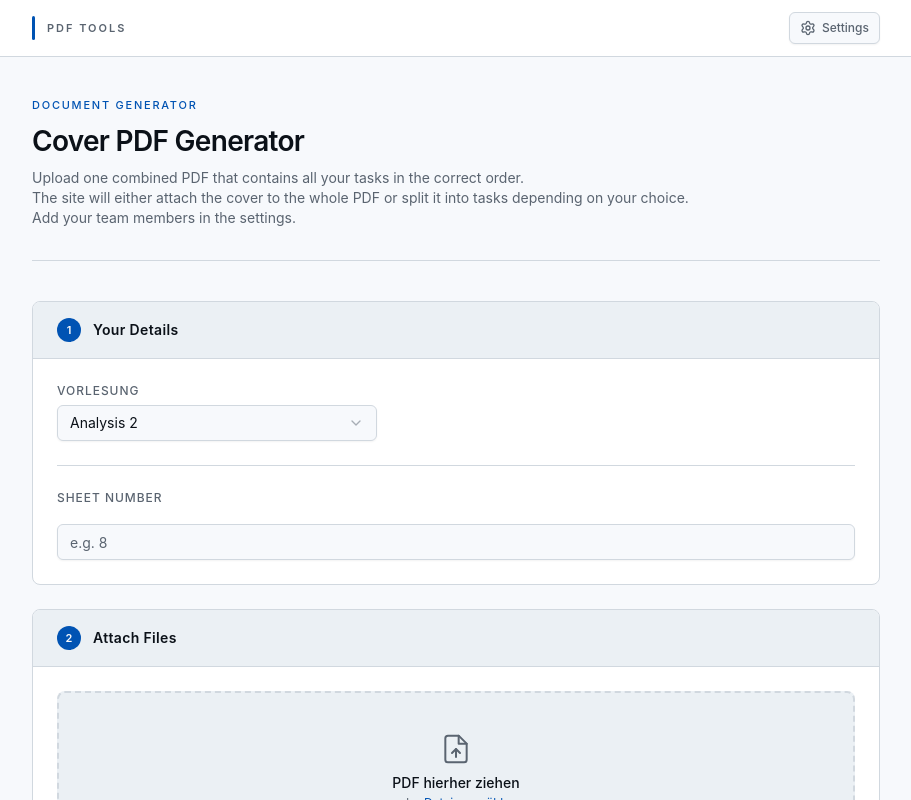
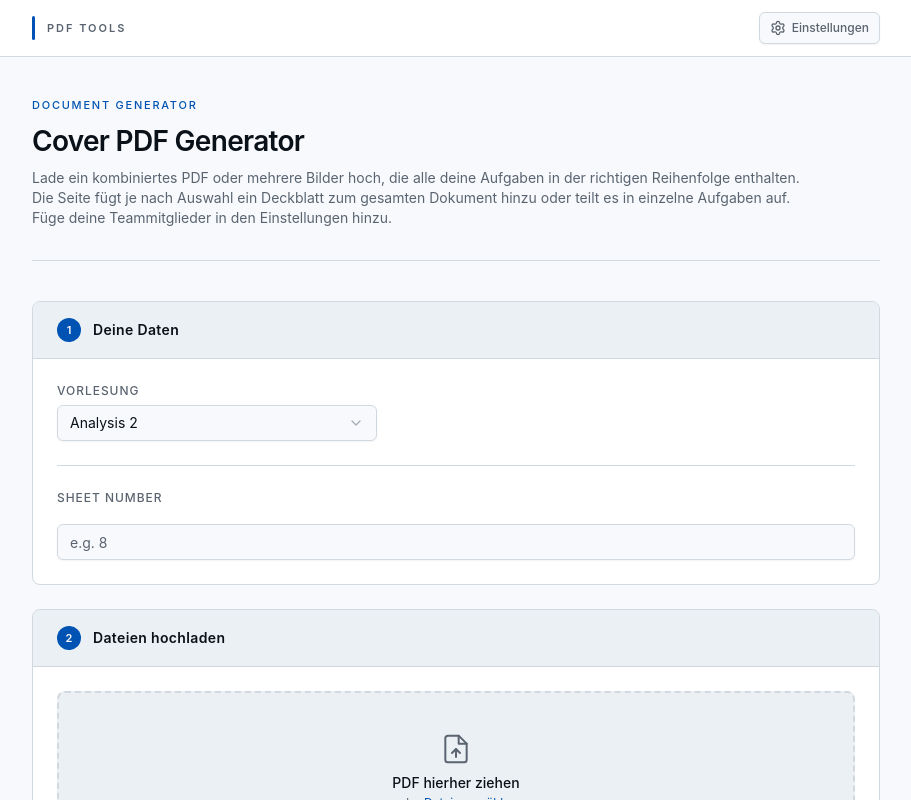
Before and after one commit to silas-270/cover-web, a Next.js app: page / in a window 1280 px wide. Shown: the top 800 px of the page, without its empty margins (184-1095 px from the left). Built offline with nearby package versions, Linux system fonts and the light colour scheme.

Commit message:
feat: localize UI and content to German

```diff
--- a/app/page.tsx
+++ b/app/page.tsx
@@ -40,9 +40,9 @@ const Home: React.FC = () => {
             Cover PDF Generator
           </h1>
           <p className="mt-2 text-sm text-muted-foreground">
-            Upload one combined PDF that contains all your tasks in the correct order.
-            <br /> The site will either attach the cover to the whole PDF or split it into tasks depending on your choice.
-            <br /> Add your team members in the settings.
+            Lade ein kombiniertes PDF oder mehrere Bilder hoch, die alle deine Aufgaben in der richtigen Reihenfolge enthalten.
+            <br /> Die Seite fügt je nach Auswahl ein Deckblatt zum gesamten Dokument hinzu oder teilt es in einzelne Aufgaben auf.
+            <br /> Füge deine Teammitglieder in den Einstellungen hinzu.
           </p>
         </div>
 
@@ -50,12 +50,12 @@ const Home: React.FC = () => {
         <div className="space-y-6">
 
           {/* Step 1 */}
-          <Section step={1} title="Your Details">
+          <Section step={1} title="Deine Daten">
             <DataFormSection />
           </Section>
 
           {/* Step 2 */}
-          <Section step={2} title="Attach Files">
+          <Section step={2} title="Dateien hochladen">
             <FileProcessor />
           </Section>
 
--- a/components/SettingsModal.tsx
+++ b/components/SettingsModal.tsx
@@ -66,16 +66,16 @@ const SettingsModal = () => {
                     className="h-8 px-3 text-xs gap-1.5 text-muted-foreground border-border hover:text-foreground"
                 >
                     <Settings className="w-3.5 h-3.5" />
-                    Settings
+                    Einstellungen
                 </Button>
             </DialogTrigger>
 
             <DialogContent onOpenAutoFocus={(e) => e.preventDefault()} className="max-w-xl max-h-[90vh] flex flex-col gap-0 p-0 rounded-xl border bg-background">
                 {/* Header */}
                 <DialogHeader className="px-6 pt-6 pb-4 border-b">
-                    <DialogTitle className="text-base font-semibold">Settings</DialogTitle>
+                    <DialogTitle className="text-base font-semibold">Einstellungen</DialogTitle>
                     <DialogDescription className="text-sm text-muted-foreground">
-                        Manage your team name and members.
+                        Verwalte deinen Teamnamen und die Mitglieder.
                     </DialogDescription>
                 </DialogHeader>
 
@@ -84,7 +84,7 @@ const SettingsModal = () => {
                 {/* Input Mode */}
                     <div className="space-y-2">
                         <span className="text-xs font-medium text-muted-foreground uppercase tracking-wide">
-                            Input Mode
+                            Eingabemodus
                         </span>
                         <div className="flex rounded-lg border border-border overflow-hidden mt-1.5">
                             <button
@@ -107,23 +107,23 @@ const SettingsModal = () => {
                                 }}
                             >
                                 <svg xmlns="http://www.w3.org/2000/svg" width="14" height="14" viewBox="0 0 24 24" fill="none" stroke="currentColor" strokeWidth="2" strokeLinecap="round" strokeLinejoin="round"><rect x="3" y="3" width="18" height="18" rx="2" ry="2"/><circle cx="8.5" cy="8.5" r="1.5"/><polyline points="21 15 16 10 5 21"/></svg>
-                                Images
+                                Bilder
                             </button>
                         </div>
                         <p className="text-xs text-muted-foreground">
                             {localData.inputMode === 'pdf'
-                                ? 'Upload a single combined PDF file.'
-                                : 'Upload one or more images (photos, scans).'}
+                                ? 'Eine einzelne PDF-Datei hochladen.'
+                                : 'Ein oder mehrere Bilder (Fotos, Scans) hochladen.'}
                         </p>
                     </div>
 
                     {/* Team Name */}
                     <Field>
                         <FieldLabel className="text-xs font-medium text-muted-foreground uppercase tracking-wide">
-                            Team Name
+                            Teamname
                         </FieldLabel>
                         <Input
-                            placeholder="e.g. Dorfuchs Fans"
+                            placeholder="z.B. Dorfuchs Fans"
                             value={localData.teamName || ""}
                             onChange={(e) =>
                                 setLocalData({ ...localData, teamName: e.target.value })
@@ -136,7 +136,7 @@ const SettingsModal = () => {
                     <div className="space-y-3">
                         <div className="flex items-center justify-between">
                             <span className="text-xs font-medium text-muted-foreground uppercase tracking-wide">
-                                Team Members
+                                Teammitglieder
                             </span>
                             <Button
                                 variant="ghost"
@@ -145,14 +145,14 @@ const SettingsModal = () => {
                                 className="h-7 px-2 text-xs gap-1 text-muted-foreground hover:text-foreground"
                             >
                                 <Plus className="w-3.5 h-3.5" />
-                                Add
+                                Hinzufügen
                             </Button>
                         </div>
 
                         {localData.students.length === 0 ? (
                             <div className="py-6 text-center border border-dashed rounded-lg">
-                                <p className="text-sm text-foreground font-medium">No members yet.</p>
-                                <p className="text-xs text-muted-foreground mt-1">You must add at least one member to process documents.</p>
+                                <p className="text-sm text-foreground font-medium">Noch keine Mitglieder.</p>
+                                <p className="text-xs text-muted-foreground mt-1">Du musst mindestens ein Mitglied hinzufügen, um Dokumente zu verarbeiten.</p>
                             </div>
                         ) : (
                             <div className="space-y-2">
@@ -163,7 +163,7 @@ const SettingsModal = () => {
                                     >
                                         <Field>
                                             <FieldLabel className="text-[10px] font-medium text-muted-foreground uppercase tracking-wide">
-                                                First
+                                                Vorname
                                             </FieldLabel>
                                             <Input
                                                 placeholder="Max"
@@ -176,7 +176,7 @@ const SettingsModal = () => {
                                         </Field>
                                         <Field>
                                             <FieldLabel className="text-[10px] font-medium text-muted-foreground uppercase tracking-wide">
-                                                Last
+                                                Nachname
                                             </FieldLabel>
                                             <Input
                                                 placeholder="Mustermann"
@@ -222,14 +222,14 @@ const SettingsModal = () => {
                         onClick={() => setOpen(false)}
                         className="flex-1 sm:flex-none"
                     >
-                        Cancel
+                        Abbrechen
                     </Button>
                     <Button
                         onClick={handleSave}
                         className="flex-1 sm:flex-none"
                         style={{ background: "var(--primary)", color: "var(--primary-foreground)" }}
                     >
-                        Save
+                        Speichern
                     </Button>
                 </DialogFooter>
             </DialogContent>
```
